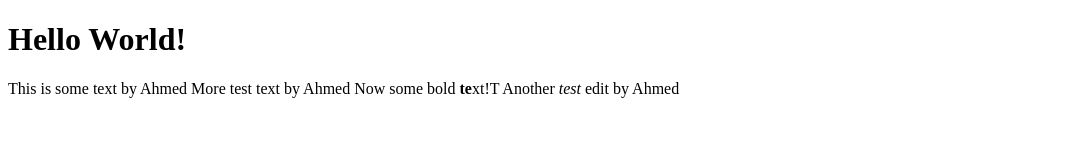
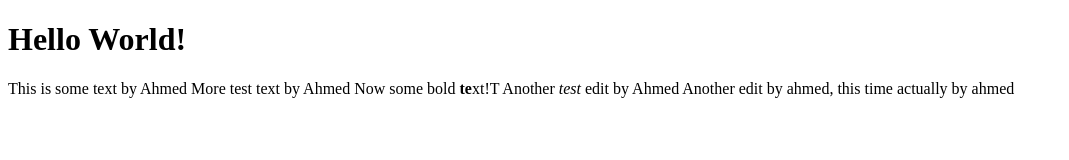
Before and after one commit to Rakhshan-mab-labs/git_demo_3, a plain HTML site: page index.html in a window 1280 px wide. Shown: the whole page, without its empty margins (0-1069 px from the left). Drawn offline with Linux system fonts and the light colour scheme.

Commit message:
commit from ahmed

```diff
--- a/index.html
+++ b/index.html
@@ -7,6 +7,6 @@
         More test text by Ahmed
         Now some bold <b>te</b>xt!T
         Another <i>test</i> edit by Ahmed
-
+        Another edit by ahmed, this time actually by ahmed
     </body>
 <html>
```
